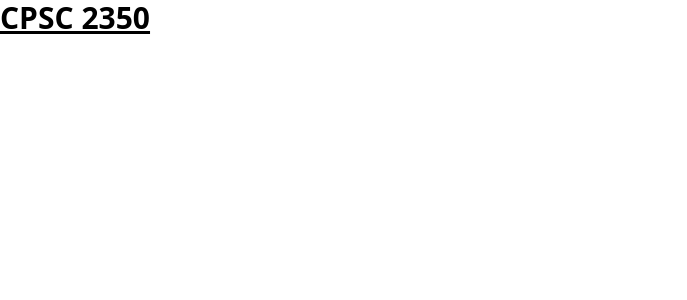
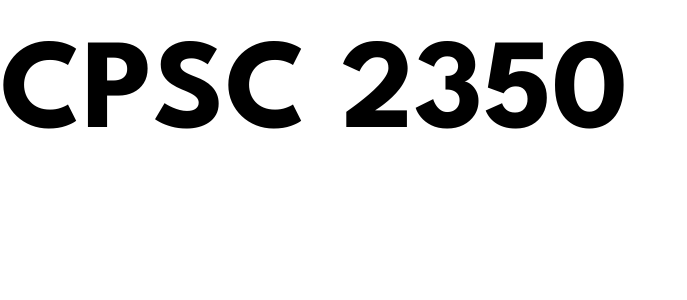
Before and after one commit to miguel-fg/portfolio-v2, a React (Vite) app: page / in a window 1280 px wide. Shown: the top 300 px of the page, without its empty margins (0-687 px from the left). Built offline with nearby package versions, Linux system fonts and the light colour scheme.

Commit message:
Add font family and size to theme

```diff
--- a/src/App.jsx
+++ b/src/App.jsx
@@ -1,7 +1,7 @@
 function App() {
   return (
     <>
-      <h1 className="text-3xl font-bold underline">CPSC 2350</h1>
+      <h1 className="text-h1 font-LS">CPSC 2350</h1>
     </>
   )
 }
--- a/src/index.css
+++ b/src/index.css
@@ -1,3 +1,4 @@
+@import url('https://fonts.googleapis.com/css2?family=League+Spartan:wght@100..900&family=Montserrat:wght@100..900&display=swap');
 @tailwind base;
 @tailwind components;
 @tailwind utilities;
--- a/tailwind.config.js
+++ b/tailwind.config.js
@@ -5,12 +5,25 @@ export default {
     "./src/**/*.{js,ts,jsx,tsx}"
   ],
   theme: {
-    extend: {},
-    colors: {
-      'oxford-blue': '#0E1C36',
-      'alabaster': '#F1EFE7',
-      'sea-green': '#5C946E',
-    }
+    extend: {
+      colors: {
+        'oxford-blue': '#0E1C36',
+        'alabaster': '#F1EFE7',
+        'sea-green': '#5C946E',
+      },
+      fontFamily: {
+        LS: ['"League Spartan"', 'sans-serif'],
+        MT: ['Montserrat', 'sans-serif']
+      },
+      fontSize: {
+        'body': ['1.25rem', {lineHeight: '130%', fontWeight: '400'}],
+        'sub-subtitle': ['2.25rem', {fontWeight: '400'}],
+        'subtitle': ['3rem', {fontWeight: '400'}],
+        'h3': ['1.5rem', {letterSpacing: '7%', fontWeight: '600'}],
+        'h2': ['4rem', {fontWeight: '700'}],
+        'h1': ['8rem', {fontWeight: '700'}],
+      }
+    },
   },
   plugins: [],
 }
```
